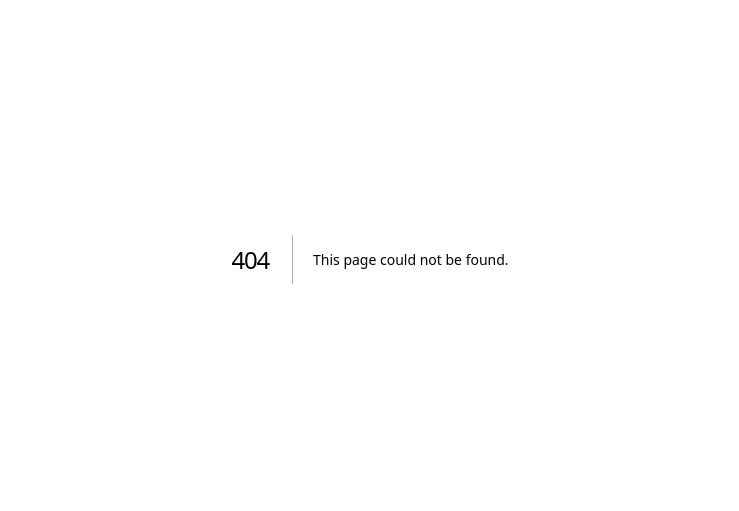
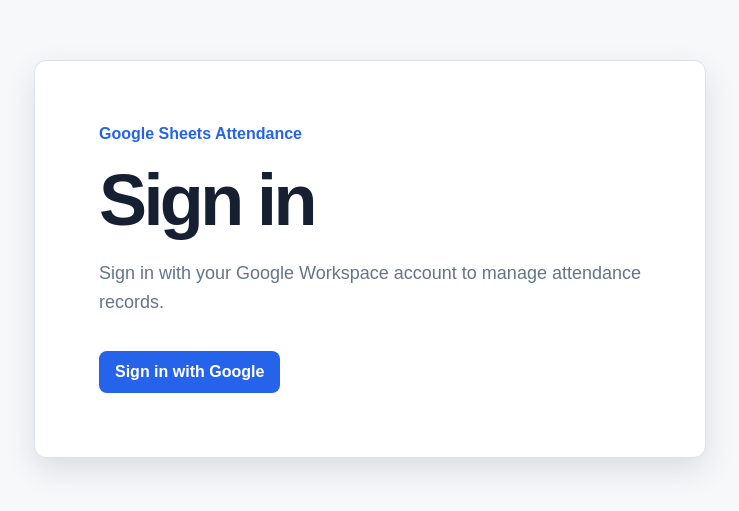
Before and after one commit to linh-ph/attendance, a Next.js app: page /login in a window 1280 px wide. Before the commit this address had no page. Shown: the part 141-652 px from the top of the page, without its empty margins (270-1009 px from the left). Built offline with nearby package versions, Linux system fonts and the light colour scheme; no server answers.

Commit message:
feat: add Google OAuth sessions

```diff
--- /dev/null
+++ b/src/app/api/auth/[...nextauth]/route.ts
@@ -0,0 +1,3 @@
+import { handlers } from "@/auth";
+
+export const { GET, POST } = handlers;
--- a/src/app/layout.tsx
+++ b/src/app/layout.tsx
@@ -1,5 +1,6 @@
 import type { Metadata } from "next";
 import type { ReactNode } from "react";
+import { auth, signOut } from "@/auth";
 import "./globals.css";
 
 export const metadata: Metadata = {
@@ -7,10 +8,24 @@
   description: "Attendance management backed by Google Sheets.",
 };
 
-export default function RootLayout({ children }: Readonly<{ children: ReactNode }>) {
+export default async function RootLayout({ children }: Readonly<{ children: ReactNode }>) {
+  const session = await auth();
+
+  async function signOutAction() {
+    "use server";
+    await signOut({ redirectTo: "/" });
+  }
+
   return (
     <html lang="en">
-      <body>{children}</body>
+      <body>
+        {session?.user?.email ? (
+          <form action={signOutAction}>
+            <button type="submit">Sign out</button>
+          </form>
+        ) : null}
+        {children}
+      </body>
     </html>
   );
 }
--- /dev/null
+++ b/src/app/login/page.tsx
@@ -0,0 +1,14 @@
+import { SignInButton } from "@/components/sign-in-button";
+
+export default function LoginPage() {
+  return (
+    <main>
+      <section className="hero" aria-labelledby="login-title">
+        <p className="eyebrow">Google Sheets Attendance</p>
+        <h1 id="login-title">Sign in</h1>
+        <p>Sign in with your Google Workspace account to manage attendance records.</p>
+        <SignInButton />
+      </section>
+    </main>
+  );
+}
--- a/src/app/page.tsx
+++ b/src/app/page.tsx
@@ -1,3 +1,5 @@
+import { SignInButton } from "@/components/sign-in-button";
+
 export default function Home() {
   return (
     <main>
@@ -8,9 +10,7 @@
           Manage monthly attendance records in Google Sheets with the people who
           already work there.
         </p>
-        <button type="button" disabled>
-          Sign in with Google
-        </button>
+        <SignInButton />
       </section>
     </main>
   );
--- /dev/null
+++ b/src/auth.config.ts
@@ -0,0 +1,54 @@
+import type { NextAuthConfig } from "next-auth";
+import Google from "next-auth/providers/google";
+import { refreshGoogleToken } from "@/lib/auth/google-token";
+import { toBrowserSession } from "@/lib/auth/session";
+
+export const GOOGLE_SCOPES = [
+  "openid",
+  "email",
+  "profile",
+  "https://www.googleapis.com/auth/spreadsheets",
+  "https://www.googleapis.com/auth/drive.file",
+  "https://www.googleapis.com/auth/drive.metadata.readonly",
+] as const;
+
+const publicPaths = new Set(["/", "/login", "/api/health"]);
+
+export const authConfig = {
+  providers: [
+    Google({
+      clientId: process.env.AUTH_GOOGLE_ID,
+      clientSecret: process.env.AUTH_GOOGLE_SECRET,
+      authorization: {
+        params: {
+          access_type: "offline",
+          prompt: "consent",
+          scope: GOOGLE_SCOPES.join(" "),
+        },
+      },
+    }),
+  ],
+  pages: { signIn: "/login" },
+  session: { strategy: "jwt" },
+  callbacks: {
+    async jwt({ token, account }) {
+      if (account) {
+        return {
+          ...token,
+          accessToken: account.access_token,
+          refreshToken: account.refresh_token,
+          expiresAt: account.expires_at ? account.expires_at * 1000 : Date.now(),
+        };
+      }
+
+      return refreshGoogleToken(token);
+    },
+    session({ session, token }) {
+      return toBrowserSession(session, token);
+    },
+    authorized({ auth, request }) {
+      const path = request.nextUrl.pathname;
+      return publicPaths.has(path) || path.startsWith("/api/auth/") || Boolean(auth);
+    },
+  },
+} satisfies NextAuthConfig;
--- /dev/null
+++ b/src/auth.ts
@@ -0,0 +1,4 @@
+import NextAuth from "next-auth";
+import { authConfig } from "./auth.config";
+
+export const { handlers, auth, signIn, signOut } = NextAuth(authConfig);
--- /dev/null
+++ b/src/components/sign-in-button.tsx
@@ -0,0 +1,14 @@
+import { signIn } from "@/auth";
+
+export function SignInButton() {
+  async function signInWithGoogle() {
+    "use server";
+    await signIn("google", { redirectTo: "/dashboard" });
+  }
+
+  return (
+    <form action={signInWithGoogle}>
+      <button type="submit">Sign in with Google</button>
+    </form>
+  );
+}
--- /dev/null
+++ b/src/lib/auth/google-token.ts
@@ -0,0 +1,69 @@
+export type RefreshError = "RefreshAccessTokenError";
+
+export type GoogleToken = Record<string, unknown> & {
+  accessToken?: string;
+  refreshToken?: string;
+  expiresAt?: number;
+  error?: RefreshError;
+};
+
+type TokenResponse = {
+  access_token?: string;
+  expires_in?: number;
+  refresh_token?: string;
+};
+
+export type TokenFetch = (
+  input: string,
+  init: { method: "POST"; headers: Record<string, string>; body: string },
+) => Promise<{ ok: boolean; json(): Promise<TokenResponse> }>;
+
+const REFRESH_ERROR: RefreshError = "RefreshAccessTokenError";
+const GOOGLE_TOKEN_ENDPOINT = "https://oauth2.googleapis.com/token";
+
+function refreshError(token: GoogleToken): GoogleToken {
+  return { ...token, error: REFRESH_ERROR };
+}
+
+export async function refreshGoogleToken(
+  token: GoogleToken,
+  fetcher: TokenFetch = fetch,
+  now: () => number = Date.now,
+): Promise<GoogleToken> {
+  if (token.expiresAt !== undefined && token.expiresAt > now()) {
+    return token;
+  }
+
+  if (!token.refreshToken) {
+    return refreshError(token);
+  }
+
+  try {
+    const response = await fetcher(GOOGLE_TOKEN_ENDPOINT, {
+      method: "POST",
+      headers: { "Content-Type": "application/x-www-form-urlencoded" },
+      body: new URLSearchParams({
+        client_id: process.env.AUTH_GOOGLE_ID ?? "",
+        client_secret: process.env.AUTH_GOOGLE_SECRET ?? "",
+        grant_type: "refresh_token",
+        refresh_token: token.refreshToken,
+      }).toString(),
+    });
+    const refreshed = await response.json();
+
+    if (!response.ok || !refreshed.access_token || !refreshed.expires_in) {
+      return refreshError(token);
+    }
+
+    const { error: _refreshError, ...preservedClaims } = token;
+
+    return {
+      ...preservedClaims,
+      accessToken: refreshed.access_token,
+      refreshToken: refreshed.refresh_token ?? token.refreshToken,
+      expiresAt: now() + refreshed.expires_in * 1000,
+    };
+  } catch {
+    return refreshError(token);
+  }
+}
--- /dev/null
+++ b/src/lib/auth/session.ts
@@ -0,0 +1,97 @@
+import { getToken, type JWT } from "next-auth/jwt";
+import type { GoogleToken, RefreshError } from "./google-token";
+
+export type BrowserSession = {
+  user?: { email: string };
+  expires: string;
+  error?: RefreshError;
+};
+
+type SessionInput = {
+  user?: { email?: string | null } | null;
+};
+
+export type GoogleSession = {
+  email: string;
+  accessToken: string;
+};
+
+type GoogleSessionInput = {
+  session: SessionInput | null;
+  token: GoogleToken | null;
+};
+
+export class UnauthenticatedError extends Error {
+  constructor() {
+    super("Authentication required.");
+    this.name = "UnauthenticatedError";
+  }
+}
+
+function normalizedEmail(email: string | null | undefined): string | undefined {
+  const normalized = email?.trim().toLowerCase();
+  return normalized || undefined;
+}
+
+export async function requireGoogleSession({
+  session,
+  token,
+}: GoogleSessionInput): Promise<GoogleSession> {
+  const email = normalizedEmail(session?.user?.email);
+  if (!email || !token?.accessToken || token.error === "RefreshAccessTokenError") {
+    throw new UnauthenticatedError();
+  }
+
+  return { email, accessToken: token.accessToken };
+}
+
+export function toBrowserSession(
+  session: SessionInput & { expires: string },
+  token: GoogleToken,
+): BrowserSession {
+  const email = normalizedEmail(session.user?.email);
+
+  return {
+    ...(email ? { user: { email } } : {}),
+    expires: session.expires,
+    ...(token.error ? { error: token.error } : {}),
+  };
+}
+
+type JwtReader = (params: {
+  req: Request;
+  secret: string;
+  secureCookie: boolean;
+}) => Promise<JWT | null>;
+
+export async function requireGoogleSessionFromRequest(
+  request: Request,
+  readJwt: JwtReader = getToken,
+): Promise<GoogleSession> {
+  const secret = process.env.AUTH_SECRET;
+  if (!secret) {
+    throw new UnauthenticatedError();
+  }
+
+  const token = await readJwt({
+    req: request,
+    secret,
+    secureCookie: process.env.AUTH_URL?.startsWith("https://") ?? false,
+  });
+
+  return requireGoogleSession({
+    session: { user: { email: token?.email as string | null | undefined } },
+    token: token as GoogleToken | null,
+  });
+}
+
+export function toApiErrorResponse(error: unknown): Response | undefined {
+  if (error instanceof UnauthenticatedError) {
+    return Response.json(
+      { error: "Authentication required." },
+      { status: 401, headers: { "Cache-Control": "no-store" } },
+    );
+  }
+
+  return undefined;
+}
--- /dev/null
+++ b/src/proxy.ts
@@ -0,0 +1,5 @@
+export { auth as proxy } from "@/auth";
+
+export const config = {
+  matcher: ["/((?!_next/static|_next/image|favicon.ico).*)"],
+};
```
Also changed, not shown: src/types/next-auth.d.ts (added, +19 -0 lines), 3 other files (tests, documents, lock files or other folders).
